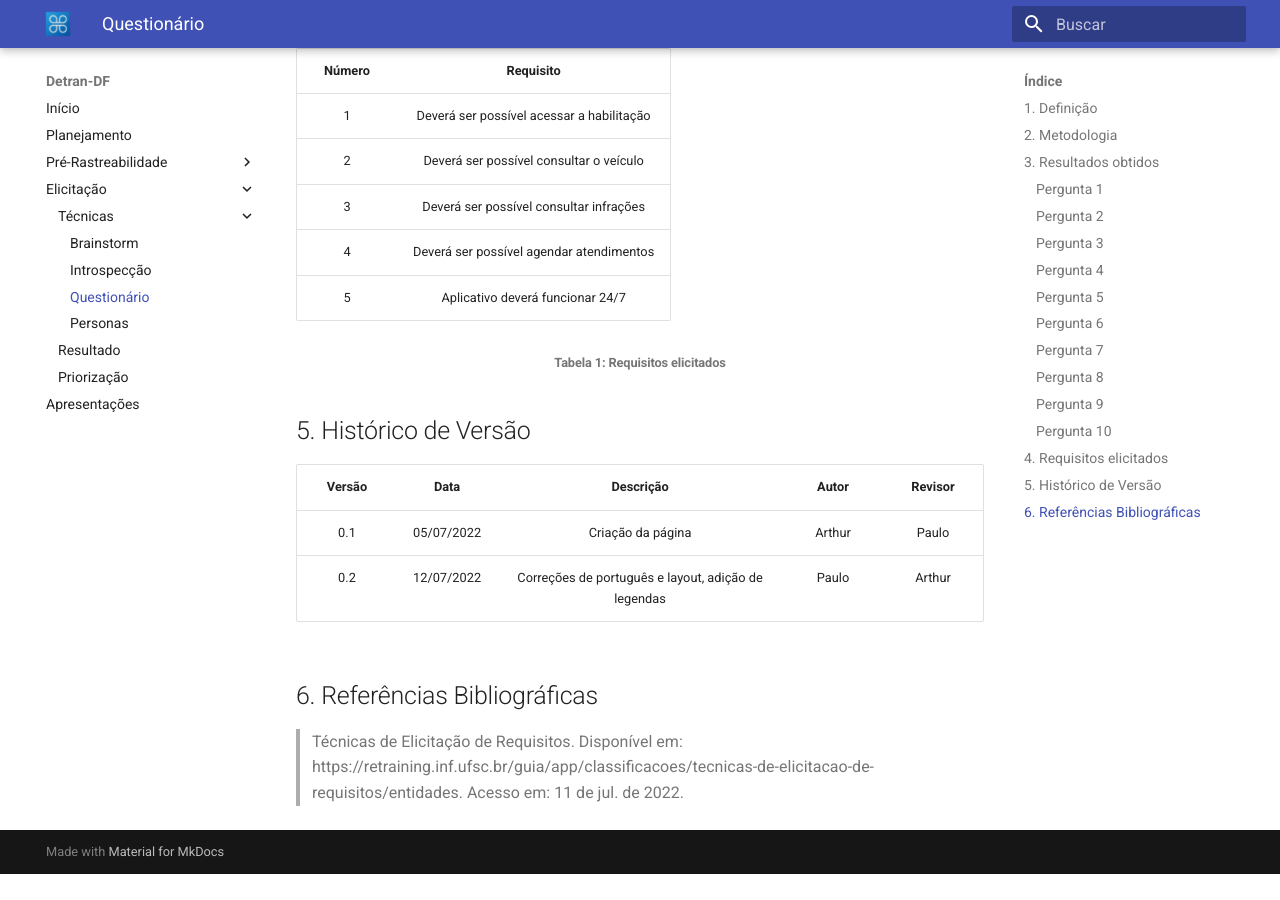
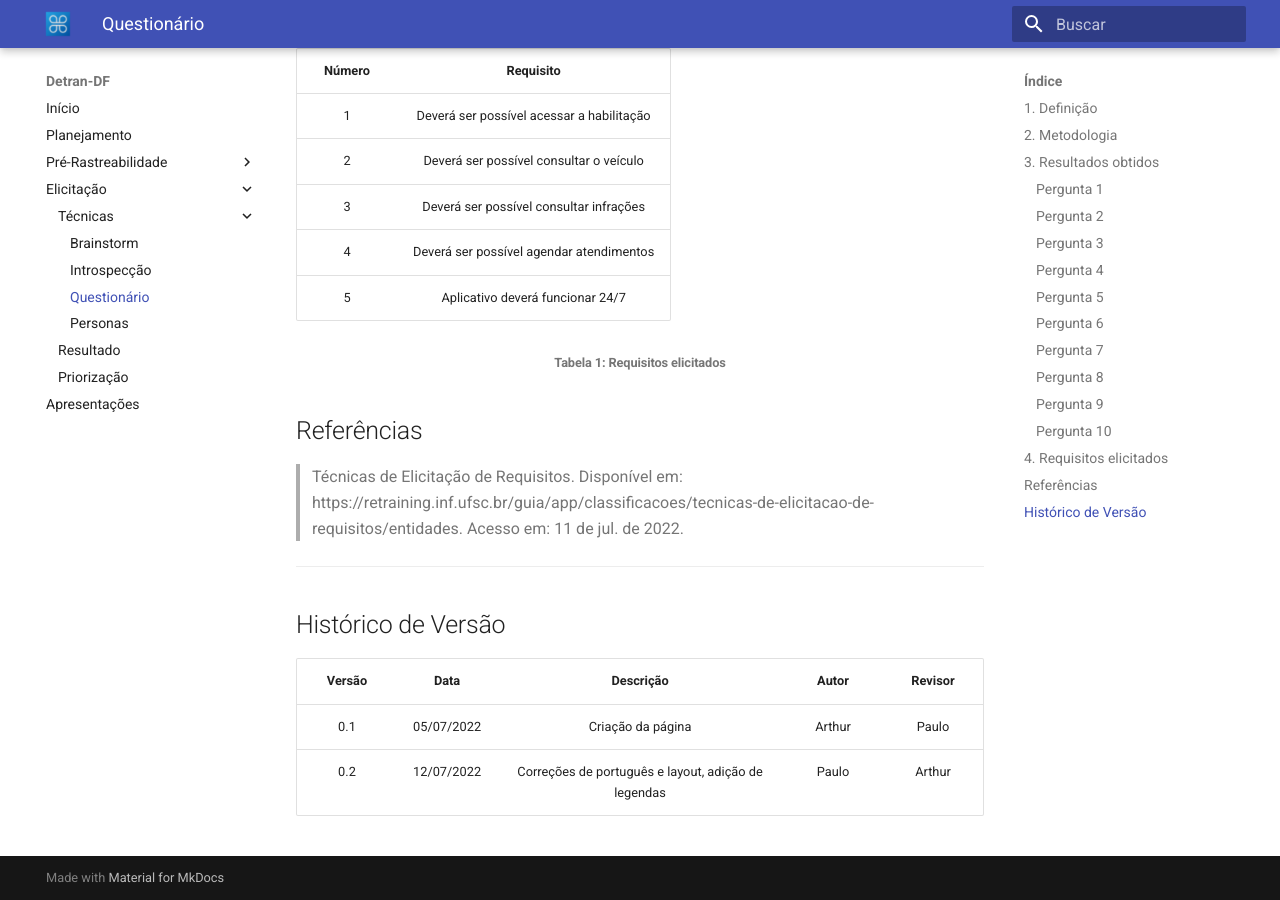
Before and after one commit to Requisitos-de-Software/2022.1-DetranDF, an MkDocs documentation site: the page built from docs/elicitação/questionario.md, in a window 1280 px wide and 900 px high, scrolled down 5709 px. Built offline with MkDocs 1.6.1 and Material for MkDocs 9.7.7, drawn with Linux system fonts in a browser that asks for light colours; before the commit the page ends 6583 px from its top, so only the background shows below that.

Commit message:
padronização das referências e do histórico de versão

```diff
--- a/docs/elicitação/persona.md
+++ b/docs/elicitação/persona.md
@@ -70,11 +70,12 @@ mais abrangente. </p>
 |<b>Expectativas:</b>| Não tem idade o suficiente para entender os motivos dos serviços prestado pelo Detran-DF, portanto não possui expectativa acerca do mesmo.|
 <h6 align = "center">Tabela 4: Persona Valentina</h6>
 
-## 4. Referências
+## Referências
 ><p style="text-align: justify">As fotos das personas foram retiradas do site <b>This Person Does Not Exist</b>. Disponível em: <a href="https://thispersondoesnotexist.com/" target="_blanck">https://thispersondoesnotexist.com/</a>. <b>Acesso em:</b> 07 de julho de 2022.</p>
 >VIANNA, Maurício. et al. <b>DESING THINKING inovações em negócios.</b> Rio de janeiro. <b>MJV Press.</b> Abril 2012. página 80.
 
-## 5. Histórico de Versão
+***
+## Histórico de Versão
 | Versão |     Data     |              Descrição               |      Autor      |
 |:------:|:------------:|:------------------------------------:|:---------------:|
 |  0.1   |  07/07/2022  |         Criação do documento         |  Alex Gabriel   |
--- a/docs/elicitação/questionario.md
+++ b/docs/elicitação/questionario.md
@@ -98,13 +98,14 @@ Segue tabela com os requisitos levantados a partir dos questionamentos:
 |   5    |     Aplicativo deverá funcionar 24/7      |
 <h6 align = "center">Tabela 1: Requisitos elicitados</h6>
 
-## 5. Histórico de Versão
-
-|   Versão    |    Data    |                      Descrição                      | Autor  | Revisor |
-|:-----------:|:----------:|:---------------------------------------------------:|:------:|:-------:|
-| <center>0.1 | 05/07/2022 |                  Criação da página                  | Arthur |  Paulo  |
-| <center>0.2 | 12/07/2022 | Correções de português e layout, adição de legendas | Paulo  | Arthur  |
-
-## 6. Referências Bibliográficas
+## Referências
 
 > Técnicas de Elicitação de Requisitos. Disponível em: https://retraining.inf.ufsc.br/guia/app/classificacoes/tecnicas-de-elicitacao-de-requisitos/entidades. Acesso em: 11 de jul. de 2022.
+
+***
+## Histórico de Versão
+
+|   Versão    |    Data    |    Descrição             | Autor  | Revisor |
+|:-----------:|:----------:|:---------------------------------------------------:|:------:|:-------:|
+| 0.1 | 05/07/2022 |                  Criação da página                  | Arthur |  Paulo  |
+| 0.2 | 12/07/2022 | Correções de português e layout, adição de legendas | Paulo  | Arthur  |
```
Also changed, not shown: docs/elicitação/introspeccao.md (+4 -3 lines), docs/elicitação/resultado.md (+4 -4 lines).
